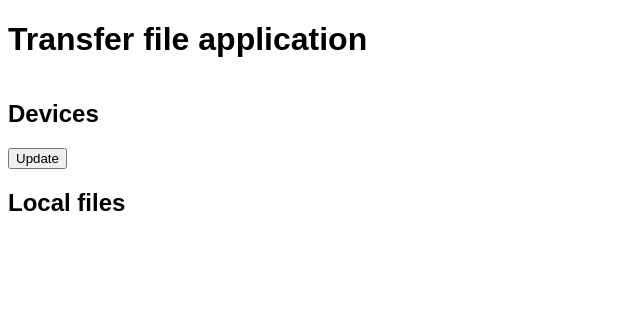
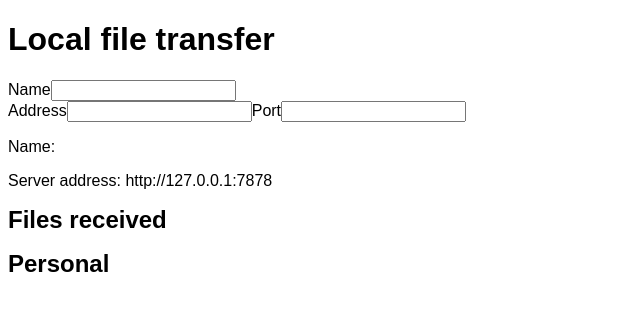
Before and after one commit to pettmatt/local-file-transfer, a React (Vite) app in the folder web-interface/: page / in a window 1280 px wide. Shown: the top 310 px of the page, without its empty margins (0-640 px from the left). Built offline with nearby package versions, Linux system fonts and the light colour scheme; no server answers.

Commit message:
Barebones settings menu implemented

```diff
--- a/web-interface/src/App.tsx
+++ b/web-interface/src/App.tsx
@@ -1,9 +1,11 @@
 import { useEffect, useState } from "react"
+import Settings from "./components/settings"
 import FileList from "./components/file-list"
-import DeviceList from "./components/device-list"
+// import DeviceList from "./components/device-list"
 import FileReceiver from "./components/file-receiver"
 import ExtendableContainer from "./components/custom-components/extendable-container"
-import AutoExtendableContainer from "./components/custom-components/auto-extendable-container"
+import { getServerAddress } from "./services/localStorage"
+// import AutoExtendableContainer from "./components/custom-components/auto-extendable-container"
 
 interface Device {
   name: string
@@ -20,7 +22,7 @@ const App = () => {
 
   const fetchDevices = () => {
     // The IP should be dynamic
-    fetch("http://localhost:7878/devices")
+    fetch(getServerAddress("/devices"))
       .then(response => {
         if (response.ok) return response.json()
 
@@ -55,23 +57,25 @@ const App = () => {
 
   return (
     <>
-      <h1>Transfer file application</h1>
+      <h1>Local file transfer</h1>
 
-      <AutoExtendableContainer header={ <h2>Files received</h2> } manualSwitch={ false }>
+      <Settings />
+
+      <ExtendableContainer header={ <h2>Files received</h2> } manualSwitch={ false }>
         <FileReceiver fileReceived={ filesReceived } />
-      </AutoExtendableContainer>
+      </ExtendableContainer>
 
-      <ExtendableContainer header={
+      {/* <ExtendableContainer header={
         <>
-          <h2>Devices</h2>
+          <h2>Shared</h2>
           <button onClick={ fetchDevices }>Update</button>
         </>
       }>
         <DeviceList devices={ devices } />
-      </ExtendableContainer>
+      </ExtendableContainer> */}
 
-      <ExtendableContainer header={ <h2>Local files</h2> }>
-        <FileList devices={ devices } />
+      <ExtendableContainer header={ <h2>Personal</h2> }>
+        <FileList />
       </ExtendableContainer>
     </>
   )
--- a/web-interface/src/components/custom-components/auto-extendable-container.tsx
+++ b/web-interface/src/components/custom-components/auto-extendable-container.tsx
@@ -2,7 +2,7 @@ import React from "react"
 import Collapse from "@mui/material/Collapse"
 import { extendableContainerProps } from "../../interfaces/props"
 
-const AutoExtendableContainer: React.FC<extendableContainerProps> = (props: extendableContainerProps) => {
+const AutoExtendableContainer = (props: extendableContainerProps) => {
     const [display, setDisplay] = React.useState(false)
 
     const handleChange = () => {
--- a/web-interface/src/components/file-list.tsx
+++ b/web-interface/src/components/file-list.tsx
@@ -2,11 +2,12 @@ import { useState, useEffect, ChangeEvent } from "react"
 import { List, ListItem, ListItemText} from "@mui/material"
 // import { styled, Button, SvgIcon } from "@mui/joy"
 
-import { fileListProps, uploadListProps } from "../interfaces/props"
+import { uploadListProps } from "../interfaces/props"
 import { CustomFile } from "../interfaces/file"
 import { downloadFile } from "../services/fileManagement"
+import { getServerAddress } from "../services/localStorage"
 
-const FileList = (props: fileListProps) => {
+const FileList = () => {
     const [files, setFiles] = useState<File[]>([])
     const [localFiles, setLocalFiles] = useState([])
 
@@ -33,7 +34,7 @@ const FileList = (props: fileListProps) => {
             formData.append(`${ file.type }-${ index }`, file)
         })
 
-        fetch("http://localhost:7878/send-file", {
+        fetch(getServerAddress(`/send-file?user_name=${ localStorage.getItem("name") }`), {
             // This request doesn't include "content type" header, because the content type needs to be
             // generated by the browser, so the browser can include the multipart boundary and content type dynamically.
             // If the header is added the backend will return a response with "Bad Request" status.
@@ -54,7 +55,7 @@ const FileList = (props: fileListProps) => {
     }
 
     const getLocalFiles = () => {
-        fetch("http://localhost:7878/local-files")
+        fetch(getServerAddress("/local-files"))
         .then(response => {
             if (response.ok) {
                 response.json()
@@ -80,7 +81,7 @@ const FileList = (props: fileListProps) => {
                         <CustomLocalFileList fileList={ localFiles }
                             setFiles={ setLocalFiles }
                             removeFile={ (filename: string) => {
-                                fetch(`http://localhost:7878/local-file?file_name=${ filename }`, {
+                                fetch(getServerAddress(`/local-file?file_name=${ filename }&user_name=${ localStorage.getItem("name") }`), {
                                     method: "DELETE"
                                 })
                                 .then(response => {
@@ -101,7 +102,7 @@ const FileList = (props: fileListProps) => {
                                 .catch(error => console.log("Error occured while removing a file:", error))
                             } }
                             downloadFile={ (filename: string | object) => {
-                                fetch(`http://localhost:7878/download-file?file_name=${ filename }`)
+                                fetch(getServerAddress(`/download-file?file_name=${ filename }`))
                                     .then(response => {
                                         if (response.ok) {
                                             downloadFile(response.body, filename)
--- /dev/null
+++ b/web-interface/src/components/settings.tsx
@@ -0,0 +1,69 @@
+import { useEffect, useState } from "react"
+import { LocalStoragePlaceholders, SetterFunction } from "../interfaces/settings"
+
+const Settings = () => {
+    const [name, setName] = useState("")
+    const [address, setAddress] = useState("")
+    const [port, setPort] = useState("")
+
+    useEffect(() => {
+        checkIfLocalStorageIsEmpty(localStorages, placeholderValues)
+    }, [])
+
+    const handleChange = (event) => {
+        const target = event.target
+        const value = target.value
+        localStorage.setItem(target.name, value)
+    }
+
+    const localStorages = ["name", "address", "port"]
+    const placeholderValues: LocalStoragePlaceholders = {
+        name: {
+            value: "",
+            setter: (value) => setName(value)
+        },
+        address: {
+            value: "http://127.0.0.1",
+            setter: (value) => setAddress(value)
+        },
+        port: {
+            value: "7878",
+            setter: (value) => setPort(value)
+        }
+    }
+
+    return (
+        <div>
+            <label htmlFor="name">Name</label>
+            <input type="text" name="name" onChange={ handleChange } />
+            <br/>
+            <label htmlFor="address">Address</label>
+            <input type="text" name="address" onChange={ handleChange } />
+            <label htmlFor="port">Port</label>
+            <input type="number" name="port" onChange={ handleChange } />
+            <p>Name: { name }</p>
+            <p>Server address: { address }{ (port) && ":" }{ port }</p>
+        </div>
+    )
+}
+
+export default Settings
+
+const checkIfLocalStorageIsEmpty = (localStorages: string[], placeholders: LocalStoragePlaceholders) => {
+    localStorages.forEach(storageName => {
+        const value = localStorage.getItem(storageName)
+        const placeholder = placeholders[storageName as keyof LocalStoragePlaceholders]
+        const setter = (placeholder as { setter: SetterFunction }).setter
+
+        if (value === null) {
+            localStorage.setItem(storageName, placeholder.value)
+            if (typeof setter === "function")
+                setter(placeholder.value)
+        }
+
+        else {
+            if (typeof setter === "function")
+                setter(value)
+        }
+    })
+}
--- a/web-interface/src/index.css
+++ b/web-interface/src/index.css
@@ -1,3 +1,11 @@
 html {
     font-family: Arial, Helvetica, sans-serif;
 }
+
+.header h2 {
+    display: inline;
+}
+
+.extendable {
+    margin: 1rem 0;
+}
--- /dev/null
+++ b/web-interface/src/interfaces/settings.ts
@@ -0,0 +1,16 @@
+export type SetterFunction = (parameter: string) => void
+
+export interface LocalStoragePlaceholders {
+    name: {
+        value: string,
+        setter: SetterFunction
+    },
+    address: {
+        value: string,
+        setter: SetterFunction
+    },
+    port: {
+        value: string,
+        setter: SetterFunction
+    }
+}
--- /dev/null
+++ b/web-interface/src/services/localStorage.ts
@@ -0,0 +1,2 @@
+export const getServerAddress = (path: string = "") =>
+    `${ localStorage.getItem("address") }:${ localStorage.getItem("port") }${ path }`
```
